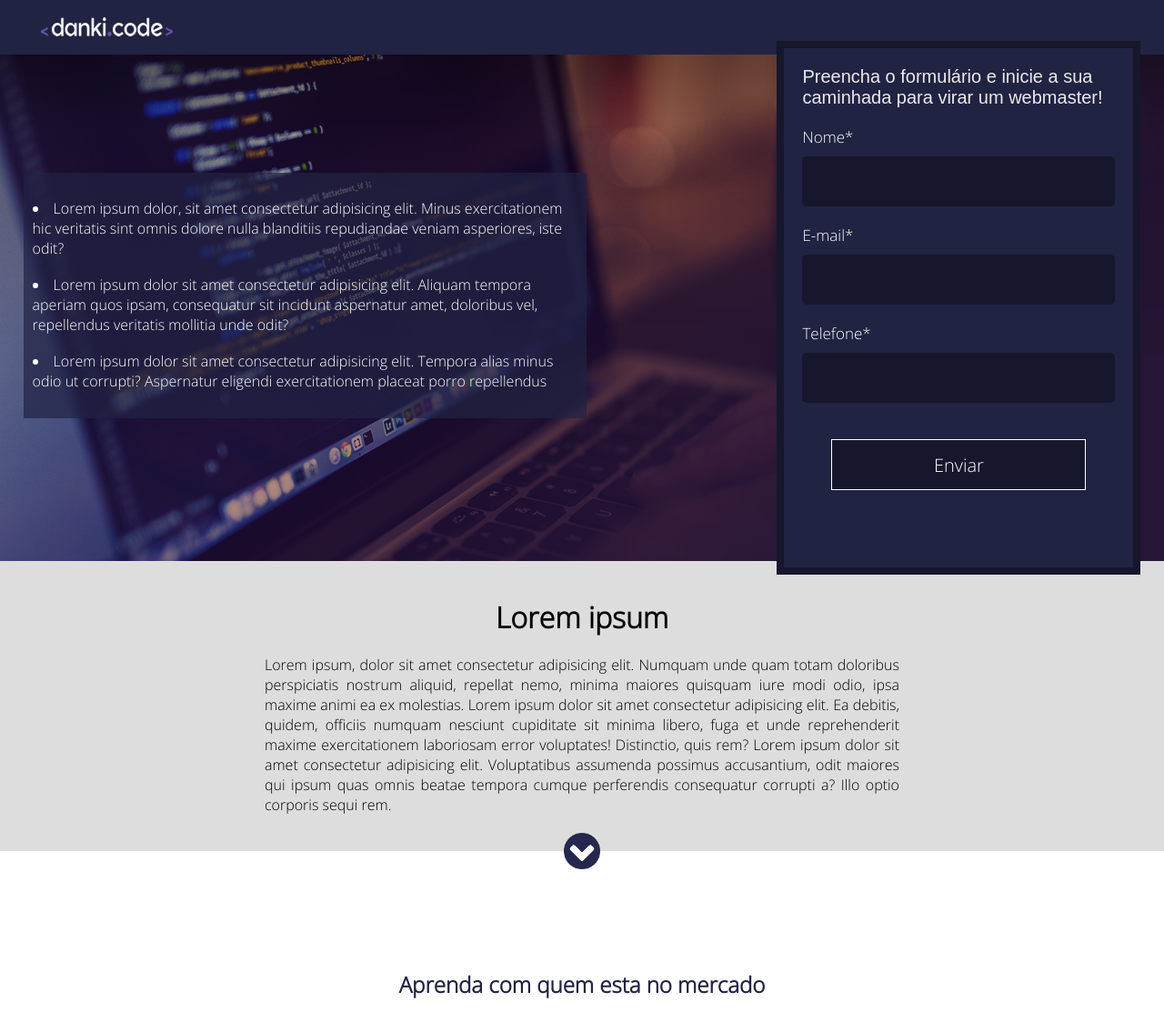
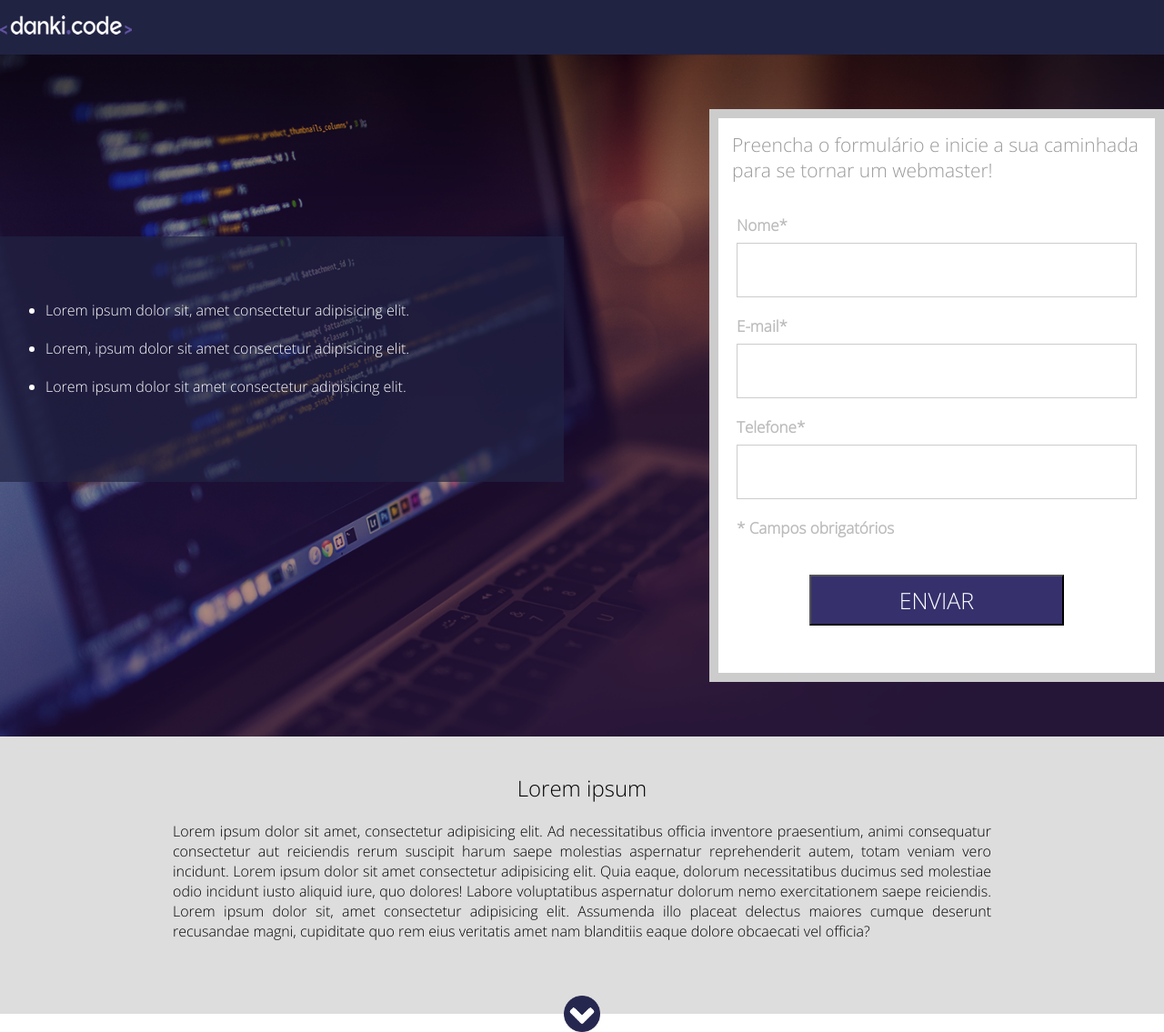
Before and after one commit to joaoeduardo2701/Projeto-1, a plain HTML site: page index.html in a window 1280 px wide. Shown: the top 1135 px of the page at 91% size. Drawn offline with Linux system fonts and the light colour scheme.

Commit message:
Primeira sessão finalizada

```diff
--- /dev/null
+++ b/css/style.css
@@ -0,0 +1,143 @@
+* {
+    margin: 0;
+    padding: 0;
+    box-sizing: border-box;
+    font-family: 'Open Sans';
+}
+
+@font-face {
+    font-family: 'Open Sans';
+    src: url('/fonts/OpenSans-Light.ttf');
+}
+
+.center {
+    width: 1280px;
+    margin: 0 auto;
+}
+
+header {
+    width: 100vw;
+    height: 60px;
+    background-color: #212343;
+    display: flex;
+    align-items: center;
+}
+
+header img {
+    cursor: pointer;
+}
+
+main {
+    width: 100%;
+    height: 750px;
+    background-image: url('../imgs/header_bg.png');
+    background-repeat: no-repeat;
+    background-position: center;
+    background-size: cover;
+}
+
+.form {
+    background-color: white;
+    height: 630px;
+    width: 500px;
+    float: right;
+    position: relative;
+    top: 60px;
+    border: 10px solid #cccccc;
+}
+
+.form h2 {
+    font-weight: normal;
+    padding: 15px;
+    color: #999;
+    font-size: 21px;
+}
+
+.formulario {
+    margin: 20px;
+}
+
+.formulario span, form p {
+    display: block;
+    font-size: 17px;
+    color: #bbb;
+    font-weight: bold;
+    margin-top: 20px;
+}
+
+.formulario input {
+    width: 100%;
+    height: 60px;
+    border: 1px solid #ccc;
+    margin-top: 8px;
+    padding: 10px;
+    outline: none;
+}
+
+form p {
+    margin: 20px;
+}
+
+.input-submit {
+    width: 280px;
+    height: 56px;
+    background-color: #36316d;
+    color: white;
+    font-size: 25px;
+    position: relative;
+    left: 100px;
+    margin-top: 20px;
+    cursor: pointer;
+}
+
+.input-submit:hover {
+    background-color: white;
+    color: #36316d;
+    transition: 0.5s;
+}
+
+.lista {
+    width: 620px;
+    height: 270px;
+    background-color: rgba(33, 35, 67, 0.7);
+    float: left;
+    color: white;
+    padding: 50px;
+    margin-top: 200px;
+}
+
+.lista ul li {
+    margin-top: 20px;
+}
+
+h1 {
+    text-align: center;
+    margin-top: 50px;
+}
+
+.primeira-sessão {
+    padding: 40px 0;
+    background-color: #ddd;
+    text-align: center;
+}
+
+.primeira-sessão h2 {
+    font-weight: normal;
+}
+
+.primeira-sessão p {
+    text-align: justify;
+    width: 900px;
+    display: inline-block;
+    margin-top: 20px;
+}
+
+.arrow {
+    width: 40px;
+    height: 40px;
+    background-image: url('/imgs/arrow.png');
+    background-size: 100% 100%;
+    position: relative;
+    top: 60px;
+    margin: auto;
+}
--- a/index.html
+++ b/index.html
@@ -4,85 +4,47 @@
     <meta charset="UTF-8">
     <meta http-equiv="X-UA-Compatible" content="IE=edge">
     <meta name="viewport" content="width=device-width, initial-scale=1.0">
-    <link rel="stylesheet" href="style.css">
-    <title>Projeto #1</title>
+    <link rel="stylesheet" href="./css/style.css">
+    <title>Document</title>
 </head>
 <body>
     <header>
         <div class="center">
-            <img src="./imgs/logo.png" alt="logo" id="logo">
+            <img src="imgs/logo.png" alt="logo">
         </div>
     </header>
-    <div class="container-banner">
+    <main>
         <div class="center">
-            <div class="container-list">
+            <div class="lista">
                 <ul>
-                    <li>Lorem ipsum dolor, sit amet consectetur adipisicing elit. Minus exercitationem hic veritatis sint omnis dolore nulla blanditiis repudiandae veniam asperiores, iste odit?</li>
-                    <li>Lorem ipsum dolor sit amet consectetur adipisicing elit. Aliquam tempora aperiam quos ipsam, consequatur sit incidunt aspernatur amet, doloribus vel, repellendus veritatis mollitia unde odit?</li>
-                    <li>Lorem ipsum dolor sit amet consectetur adipisicing elit. Tempora alias minus odio ut corrupti? Aspernatur eligendi exercitationem placeat porro repellendus</li>
+                    <li>Lorem ipsum dolor sit, amet consectetur adipisicing elit.</li>
+                    <li>Lorem, ipsum dolor sit amet consectetur adipisicing elit.</li>
+                    <li>Lorem ipsum dolor sit amet consectetur adipisicing elit.</li>
                 </ul>
             </div>
             <div class="form">
-                <h2>Preencha o formulário e inicie a sua caminhada para virar um webmaster!</h2>
-                <form>
-                    <div class="input-container">
-                        <span>Nome*</span>
+                <h2>Preencha o formulário e inicie a sua caminhada para se tornar um webmaster!</h2>
+                <form action="">
+                    <div class="formulario">
+                        <span>Nome* </span>
                         <input type="text" name="nome" required>
-                    </div><!--input-container-->
-                    <div class="input-container">
-                        <span>E-mail*</span>
-                        <input type="text" name="nome" required>
-                    </div><!--input-container-->
-                    <div class="input-container">
-                        <span>Telefone*</span>
-                        <input type="text" name="nome" required>
-                    </div><!--input-container-->
-
-                    <div class="input-submit-container">
-                        <input type="submit" value="Enviar">
-                    </div><!--input-submit-container-->
+                        <span>E-mail* </span>
+                        <input type="text" name="email" required>
+                        <span>Telefone* </span>
+                        <input type="text" name="telefone" required>
+                    </div>
+                    <p>* Campos obrigatórios</p>
+                    <input class="input-submit" type="submit" value="ENVIAR">
                 </form>
-            </div><!--form-->
-        </div><!--center-->
-    </div><!--container-banner-->
-    <div class="segundo-container">
+            </div>
+        </div>
+    </main>
+    <section class="primeira-sessão">
         <div class="center">
-            <h1>Lorem ipsum</h1>
-            <p>Lorem ipsum, dolor sit amet consectetur adipisicing elit. Numquam unde quam totam doloribus perspiciatis nostrum aliquid, repellat nemo, minima maiores quisquam iure modi odio, ipsa maxime animi ea ex molestias. Lorem ipsum dolor sit amet consectetur adipisicing elit. Ea debitis, quidem, officiis numquam nesciunt cupiditate sit minima libero, fuga et unde reprehenderit maxime exercitationem laboriosam error voluptates! Distinctio, quis rem? Lorem ipsum dolor sit amet consectetur adipisicing elit. Voluptatibus assumenda possimus accusantium, odit maiores qui ipsum quas omnis beatae tempora cumque perferendis consequatur corrupti a? Illo optio corporis sequi rem.</p>
-        </div><!--center-->
-    </div><!--segundo-container-->
-    <div class="arrow"></div>
-
-    <div class="section-1">
-        <h2>Aprenda com quem esta no mercado</h2>
-        <div class="container-section">
-            <div class="container-single">
-                <div><img src="./imgs/icon.png"></div>
-                <div class="container-single-text">
-                    <h2>Lorem impsum</h2>
-                    <p>Lorem ipsum dolor sit amet consectetur adipisicing elit. Accusamus nemo accusantium officia, consequatur enim, quae expedita illum quo distinctio earum fugit, exercitationem sit illo. Placeat corporis obcaecati libero dignissimos error.</p>
-                </div><!--container-single-text-->
-            </div><!--container-single-->
-            <div class="container-single">
-                <div><img src="./imgs/icon.png"></div>
-                <div class="container-single-text">
-                    <h2>Lorem impsum</h2>
-                    <p>Lorem ipsum dolor sit amet consectetur adipisicing elit. Accusamus nemo accusantium officia, consequatur enim, quae expedita illum quo distinctio earum fugit, exercitationem sit illo. Placeat corporis obcaecati libero dignissimos error.</p>
-                </div><!--container-single-text-->
-            </div><!--container-single-->
-            <div class="container-single">
-                <div><img src="./imgs/icon.png"></div>
-                <div class="container-single-text">
-                    <h2>Lorem impsum</h2>
-                    <p>Lorem ipsum dolor sit amet consectetur adipisicing elit. Accusamus nemo accusantium officia, consequatur enim, quae expedita illum quo distinctio earum fugit, exercitationem sit illo. Placeat corporis obcaecati libero dignissimos error.</p>
-                </div><!--container-single-text-->
-            </div><!--container-single-->
-        </div><!-- container-section-->
-    </div><!--section1-->
-
-    <footer>
-        <p>Todos os direitos reservados</p>
-        <p>Av. Lorem Ipsum, nº 450, Florianópolis - SC</p>
-    </footer>
+            <h2>Lorem ipsum</h2>
+            <p>Lorem ipsum dolor sit amet, consectetur adipisicing elit. Ad necessitatibus officia inventore praesentium, animi consequatur consectetur aut reiciendis rerum suscipit harum saepe molestias aspernatur reprehenderit autem, totam veniam vero incidunt. Lorem ipsum dolor sit amet consectetur adipisicing elit. Quia eaque, dolorum necessitatibus ducimus sed molestiae odio incidunt iusto aliquid iure, quo dolores! Labore voluptatibus aspernatur dolorum nemo exercitationem saepe reiciendis. Lorem ipsum dolor sit, amet consectetur adipisicing elit. Assumenda illo placeat delectus maiores cumque deserunt recusandae magni, cupiditate quo rem eius veritatis amet nam blanditiis eaque dolore obcaecati vel officia?</p>
+        </div>
+        <div class="arrow"></div>
+    </section>
 </body>
 </html>
--- a/style.css
+++ /dev/null
@@ -1,196 +0,0 @@
-* {
-    margin: 0;
-    padding: 0;
-    box-sizing: border-box;
-    font-family: "Open Sans";
-}
-
-html, body {
-    height: 100%;
-}
-/* Header da página */
-
-@font-face {
-    font-family: "Open Sans";
-    src: url(./fonts/OpenSans-Light.ttf);
-}
-
-header {
-    width: 100%;
-    height: 60px;
-    padding: 0 2%;
-    background-color: #212343;
-}
-
-.center {
-    width: 100%;
-    margin: 0 auto;
-    max-width: 1280px;
-}
-
-#logo {
-    margin: 19px;
-}
-
-/* Conteúdo principal da página */
-
-.container-banner {
-    width: 100%;
-    height: 557px;
-    padding: 0 2%;
-    background-image: url(./imgs/background.png);
-    background-size: cover;
-    background-position: center;
-}
-
-.container-banner > .center {
-    height: 100%;
-}
-
-.form {
-    padding: 20px;
-    width: 400px;
-    height: calc(100% + 30px);
-    background-color: #212343;
-    border: 8px solid #16172c;
-    float: right;
-    position: relative;
-    top: -15px;
-}
-
-.form h2{
-    font-size: 20px;
-    color: rgba(255, 255, 255, 0.904);
-    font-weight: normal;
-    font-family: Arial, Helvetica, sans-serif;
-}
-
-.input-container {
-    margin-top: 20px;
-}
-
-.input-container span {
-    display: inline-block;
-    width: 100%;
-    font-size: 17px;
-    color: white;
-}
-
-.input-container input {
-    width: 344px;
-    height: 55px;
-    color: white;
-    border: 4px solid #16172c;
-    border-radius: 5px;
-    margin-top: 10px;
-    background-color: #16172c;
-}
-
-.form .input-submit-container{
-    text-align: center;
-}
-
-form input[type=submit] {
-    width: 280px;
-    height: 56px;
-    margin-top: 40px;
-    background-color: #16172c;
-    color: white;
-    border: 1px solid white;
-    font-size: 20px;
-    display: inline-block;
-    cursor: pointer;
-    transition: 0.5s;
-}
-
-form input[type=submit]:hover {
-    background-color: white;
-    color: #212343;
-    font-family: Arial, Helvetica, sans-serif;
-}
-
-form input[type=submit]:placeholder {
-    color: white;
-}
-
-.container-list {
-    width: 619px;
-    height: 270px;
-    background-color: rgba(33, 35, 67, 0.7);
-    float: left;
-    margin-top: 130px;
-    padding: 10px;
-}
-
-.container-list ul li {
-    color: white;
-    list-style-position: inside;
-    margin-top: 18px;
-}
-
-/* Segunda sessão do site */
-
-.segundo-container {
-    padding: 40px 0;
-    background-color: #ddd;
-    text-align: center;
-}
-
-.segundo-container h1 {
-    margin-bottom: 20px;
-
-}
-.segundo-container p {
-    text-align: justify;
-    width: 698px;
-    margin: auto;
-}
-
-.arrow {
-    width: 40px;
-    height: 40px;
-    background-image: url(./imgs/arrow.png);
-    background-size: 100% 100%;
-    position: relative;
-    top: -20px;
-    margin: 0 auto;
-}
-
-/* Última sessão */
-
-.section-1 {
-    padding: 90px 0;
-
-}
-
-.section-1 h2 {
-    text-align: center;
-    color: #212343;
-}
-
-.container-section {
-    margin-top: 40px;
-    text-align: center;
-}
-
-.container-single {
-    float: left;
-    width: 33.3333%;
-    padding: 30px;
-}
-
-.container-section img {
-    width: 70px;
-}
-
-.container-single p{
-    padding: 30px;
-}
-
-footer {
-    background-color: #212343;
-    padding: 20px 0;
-    clear: both;
-    text-align: center;
-    color: white;
-}
```
Also changed, not shown: imgs/header_bg.png (renamed from imgs/background.png).
